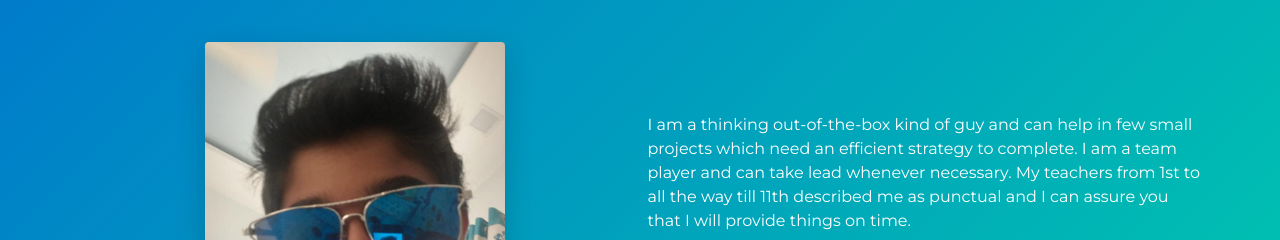
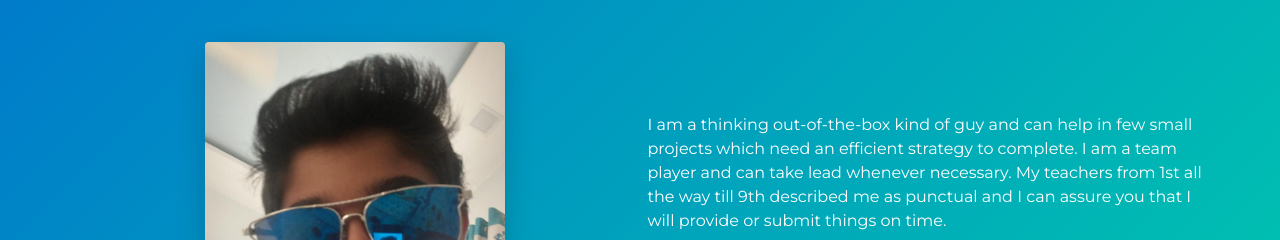
Before and after one commit to TechGenius-Karan/Project-Portfolio, a website built with Parcel: page src/index.html in a window 1280 px wide. Shown: the part 901-1141 px from the top of the page. Built offline with nearby package versions, Linux system fonts and the light colour scheme.

Commit message:
test for uploading website

```diff
--- a/src/index.html
+++ b/src/index.html
@@ -79,7 +79,7 @@
           <div class="col-md-6 col-sm-12">
             <div class="about-wrapper__info load-hidden">
               <p class="about-wrapper__info-text">
-                I am a thinking out-of-the-box kind of guy and can help in few small projects which need an efficient strategy to complete. I am a team player and can take lead whenever necessary. My teachers from 1st to all the way till 11th described me as punctual and I can assure you that I will provide things on time.
+                I am a thinking out-of-the-box kind of guy and can help in few small projects which need an efficient strategy to complete. I am a team player and can take lead whenever necessary. My teachers from 1st all the way till 9th described me as punctual and I can assure you that I will provide or submit things on time.
               </p>
               <p class="about-wrapper__info-text">
                 Some of my hobbies include playing volleyball or table tennis with my buddies. I'm pretty much always good(not great) at all video games I have played.
```
